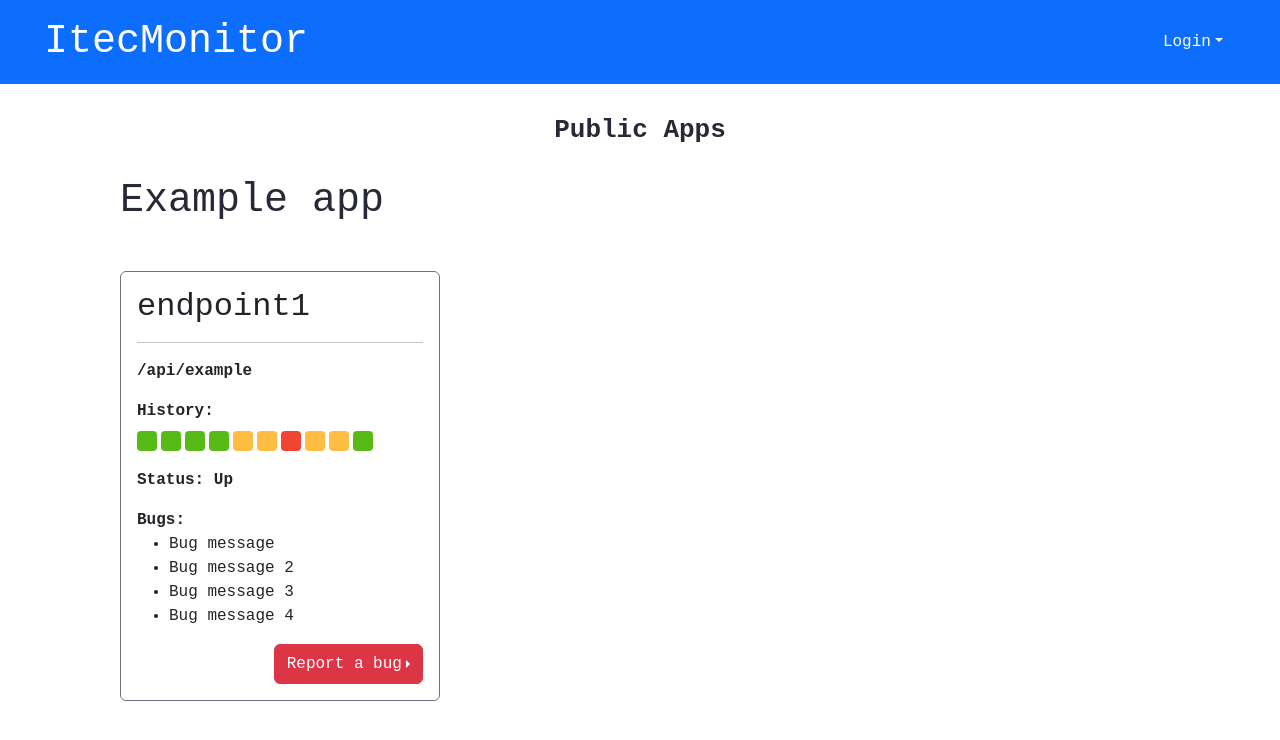
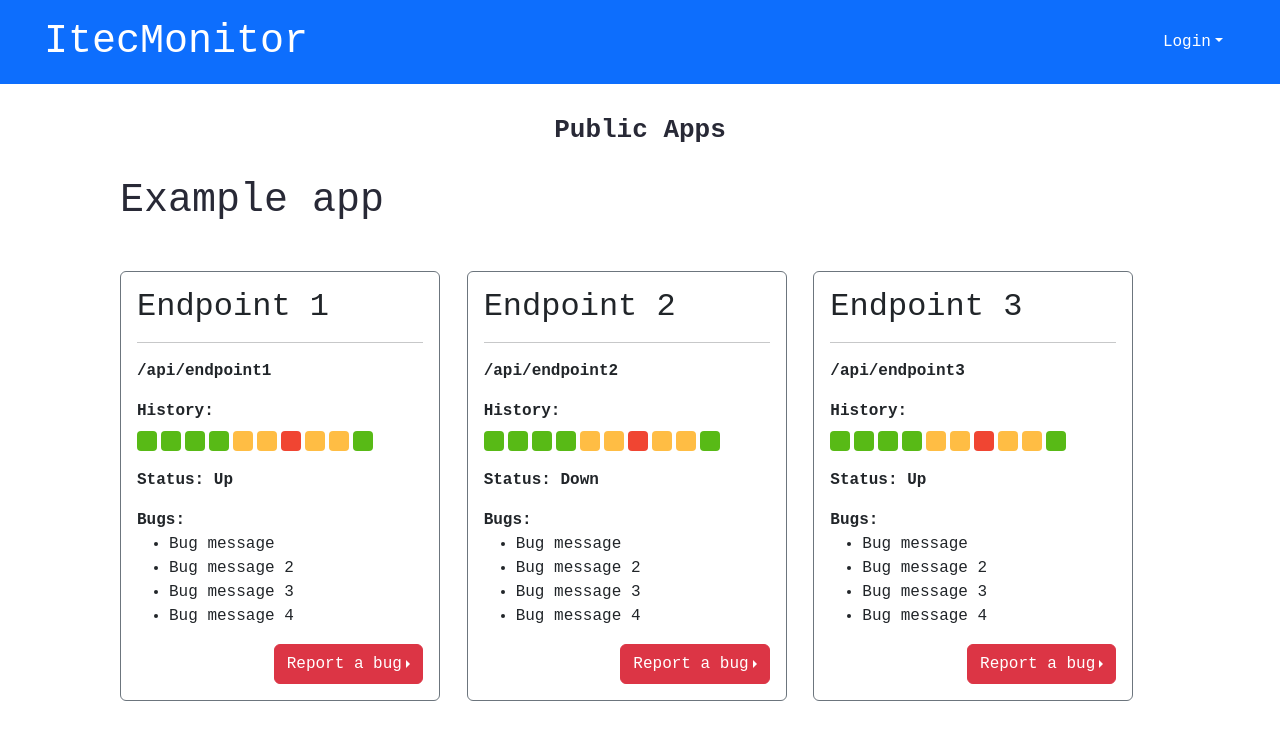
Before and after one commit to VeressIris/ItecMonitor, a SvelteKit app: page /appPage in a window 1280 px wide. Shown: the top 740 px of the page. Built offline with nearby package versions, Linux system fonts and the light colour scheme; a web font is replaced by a local one.

Commit message:
proper app and endpoint display

```diff
--- a/src/app.html
+++ b/src/app.html
@@ -51,6 +51,11 @@
       align-items: center;
       margin-bottom: 46px;
     }
+
+    .list {
+      display: grid;
+      grid-template-columns: repeat(auto-fill, minmax(21rem, 1fr));
+    }
   </style>
   <body data-sveltekit-preload-data="hover">
     <div style="display: contents">%sveltekit.body%</div>
--- a/src/lib/AppCard.svelte
+++ b/src/lib/AppCard.svelte
@@ -26,10 +26,6 @@
 </div>
 
 <style>
-  .list {
-    display: grid;
-    grid-template-columns: repeat(auto-fill, minmax(20rem, 1fr));
-  }
   .card {
     margin-bottom: 32px;
   }
--- a/src/lib/EndpointCard.svelte
+++ b/src/lib/EndpointCard.svelte
@@ -12,7 +12,7 @@
   href="https://fonts.googleapis.com/css2?family=Material+Symbols+Outlined:opsz,wght,FILL,GRAD@20..48,100..700,0..1,-50..200"
 />
 
-<div class="list">
+<div class="status-evolution">
   <div class="card border-secondary" style="width: 20rem;">
     <div class="card-body">
       <h2 class="card-title" style="margin-bottom: 12px">{endpointName}</h2>
@@ -86,7 +86,7 @@
 </div>
 
 <style>
-  .list {
+  .status-evolution {
     display: grid;
     grid-template-columns: repeat(auto-fill, minmax(20rem, 1fr));
   }
--- a/src/routes/appPage/+page.svelte
+++ b/src/routes/appPage/+page.svelte
@@ -1,9 +1,35 @@
 <script>
   import EndpointCard from "../../lib/EndpointCard.svelte";
   let appName = "Example app";
+  let endpoints = [
+    {
+      name: "Endpoint 1",
+      url: "/api/endpoint1",
+      status: "Up",
+    },
+    {
+      name: "Endpoint 2",
+      url: "/api/endpoint2",
+      status: "Down",
+    },
+    {
+      name: "Endpoint 3",
+      url: "/api/endpoint3",
+      status: "Up",
+    },
+  ];
 </script>
 
 <div class="header">
   <h1>{appName}</h1>
 </div>
-<EndpointCard />
+
+<div class="list">
+  {#each endpoints as endpoint}
+    <EndpointCard
+      endpointName={endpoint.name}
+      URL={endpoint.url}
+      status={endpoint.status}
+    />
+  {/each}
+</div>
```
Also changed, not shown: src/routes/devDashboard/+page.svelte (+32 -2 lines).
